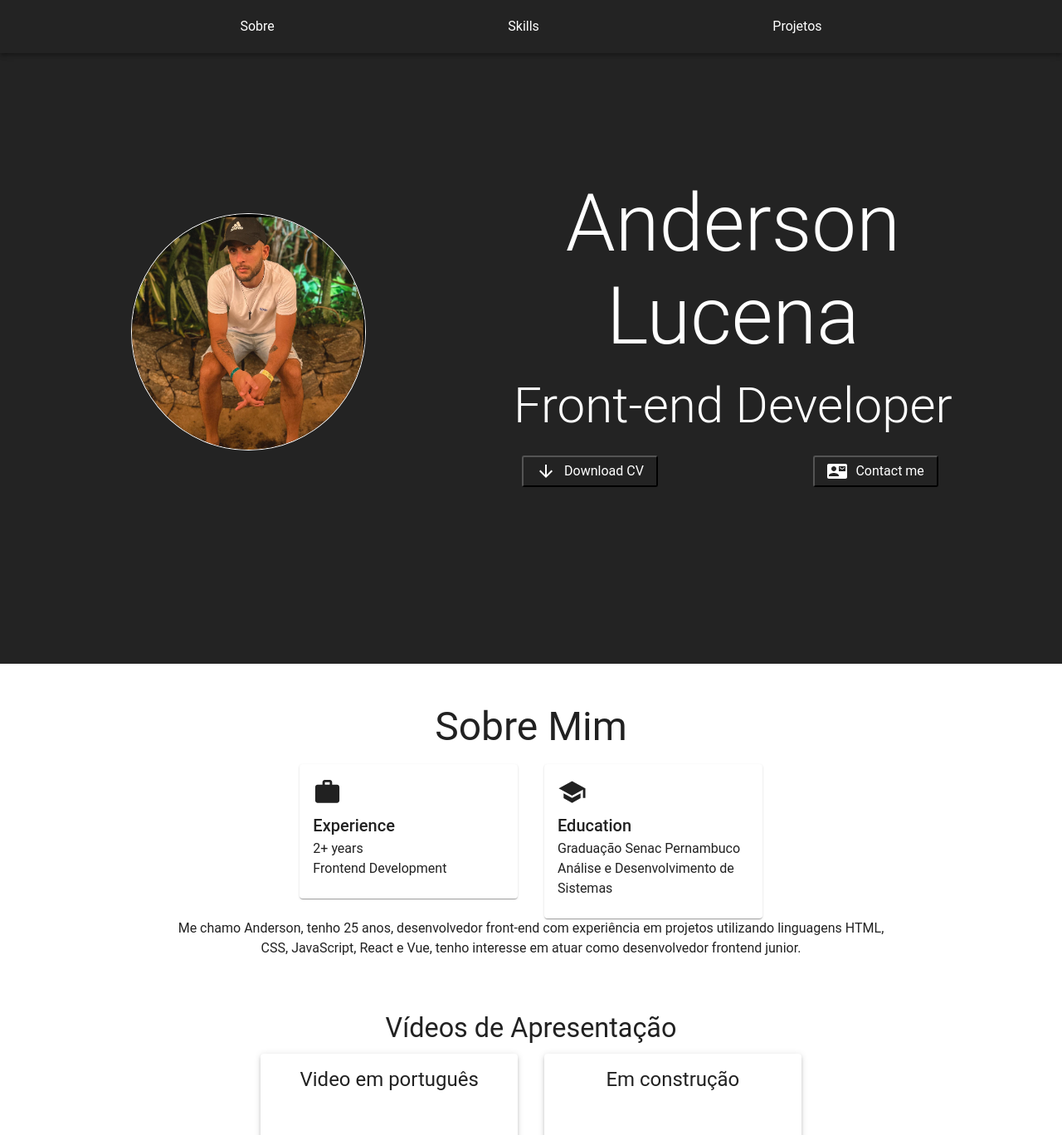
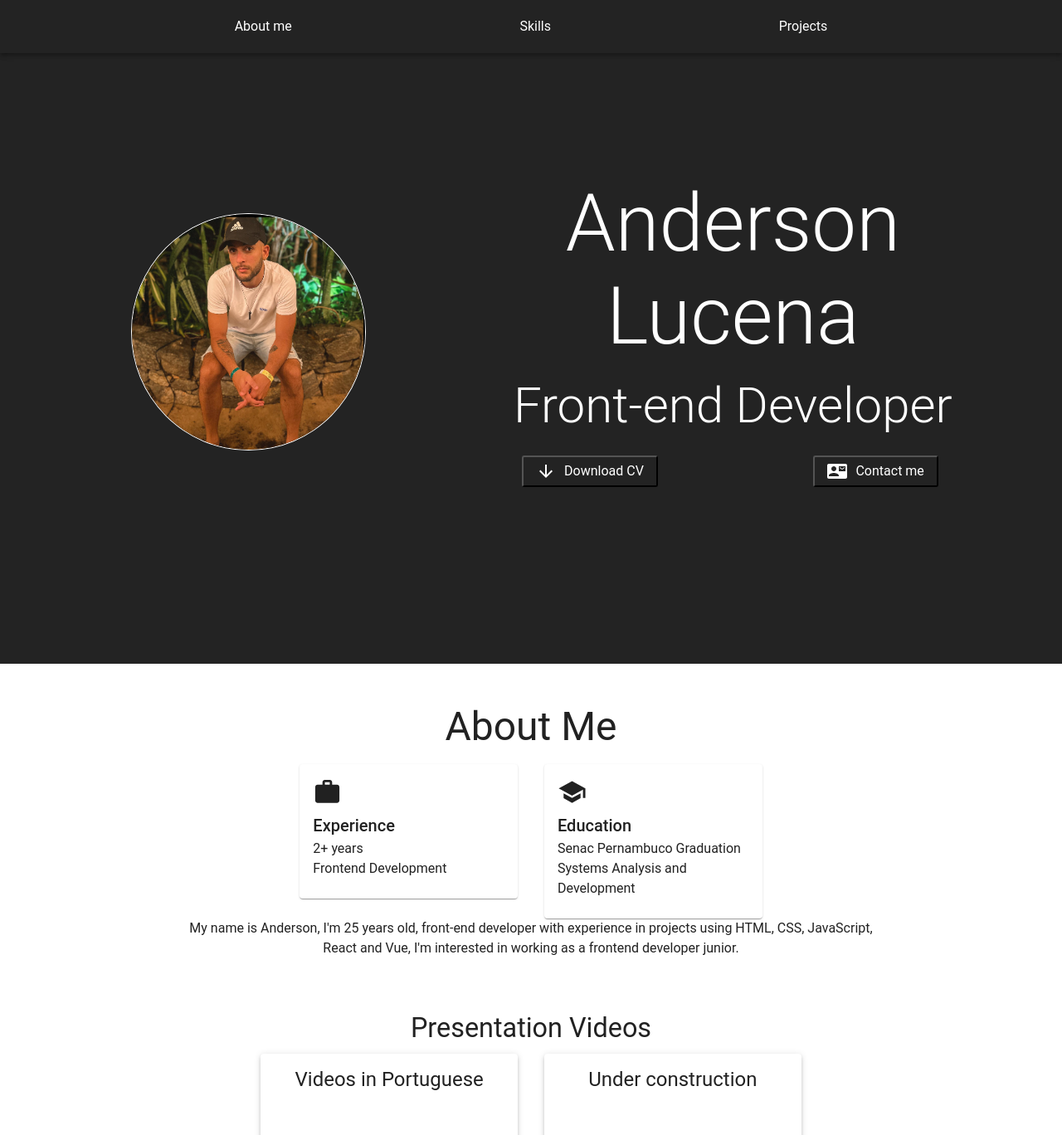
Before and after one commit to Luhera/my-portfolio, a React (Vite) app: page / in a window 1280 px wide. Shown: the top 1368 px of the page at 83% size. Built offline with nearby package versions, Linux system fonts and the light colour scheme; grey boxes are pictures that could not be loaded.

Commit message:
feat: Correcting errors by updating language

```diff
--- a/src/components/NavBar/NavBar.tsx
+++ b/src/components/NavBar/NavBar.tsx
@@ -17,10 +17,10 @@ const NavBar = () => {
   return (
     <AppBar position="absolute">
       <StyledToolbar>
-        <MenuItem onClick={() => scrollToSection("about")}>Sobre</MenuItem>
+        <MenuItem onClick={() => scrollToSection("about")}>About me</MenuItem>
         <MenuItem onClick={() => scrollToSection("skills")}>Skills</MenuItem>
         <MenuItem onClick={() => scrollToSection("projects")}>
-          Projetos
+          Projects
         </MenuItem>
       </StyledToolbar>
     </AppBar>
--- a/src/pages/Home/sections/About/About.tsx
+++ b/src/pages/Home/sections/About/About.tsx
@@ -1,4 +1,3 @@
-import React from "react";
 import {
   Container,
   Typography,
@@ -36,7 +35,7 @@ const About = () => {
     <AboutSection id="about">
       <Container maxWidth="md">
         <Typography variant="h3" align="center" gutterBottom>
-          Sobre Mim
+          About Me
         </Typography>
         <Grid container spacing={4} justifyContent="center">
           <Grid item xs={12} md={4}>
@@ -54,17 +53,16 @@ const About = () => {
               <CardContent>
                 <SchoolIcon fontSize="large" />
                 <Typography variant="h6">Education</Typography>
-                <Typography>Graduação Senac Pernambuco</Typography>
-                <Typography>Análise e Desenvolvimento de Sistemas</Typography>
+                <Typography>Senac Pernambuco Graduation</Typography>
+                <Typography>Systems Analysis and Development</Typography>
               </CardContent>
             </Card>
           </Grid>
         </Grid>
         <Typography variant="body1" align="center" paragraph>
-          Me chamo Anderson, tenho 25 anos, desenvolvedor front-end com
-          experiência em projetos utilizando linguagens HTML, CSS, JavaScript,
-          React e Vue, tenho interesse em atuar como desenvolvedor frontend
-          junior.
+          My name is Anderson, I'm 25 years old, front-end developer with
+          experience in projects using HTML, CSS, JavaScript, React and Vue, I'm
+          interested in working as a frontend developer junior.
           <Box
             sx={{
               padding: 4,
@@ -76,13 +74,13 @@ const About = () => {
             }}
           >
             <Typography variant="h4" gutterBottom>
-              Vídeos de Apresentação
+              Presentation Videos
             </Typography>
             <Grid container spacing={4} justifyContent="center">
               <Grid item xs={12} md={5}>
                 <Paper elevation={3} sx={{ padding: 2 }}>
                   <Typography variant="h5" gutterBottom>
-                    Video em português
+                    Videos in Portuguese
                   </Typography>
                   <iframe
                     width="100%"
@@ -97,7 +95,7 @@ const About = () => {
               <Grid item xs={12} md={5}>
                 <Paper elevation={3} sx={{ padding: 2 }}>
                   <Typography variant="h5" gutterBottom>
-                    Em construção
+                    Under construction
                   </Typography>
                   <iframe
                     width="100%"
--- a/src/pages/Home/sections/Projects/Projetcts.tsx
+++ b/src/pages/Home/sections/Projects/Projetcts.tsx
@@ -26,20 +26,20 @@ const ProjectsSection = styled("div")(({ theme }) => ({
 const ProjectsSectionComponent = () => {
   const projects = [
     {
-      title: "Desafio- Frot-End",
+      title: "Challenge- Frot-End",
       date: "Jul 2024 - Jul 2024",
       description:
-        "The blog, é um projeto realizado para mostrar minhas habilidades em next.js, CSS, HTML e Javascript.",
+        "The blog is a project carried out to show my skills in next.js, CSS, HTML and Javascript.",
       technologies: "Next.js,Tailwind CSS,Typescript,JavaScript,HTML,Vercel",
       image: Projeto01, // Usando a imagem importada
       projectLink: "https://desafio-front-end-six.vercel.app/", // Link para o projeto online
       codeLink: "https://github.com/Luhera/Desafio-FrontEnd?tab=readme-ov-file", // Link para o código no GitHub
     },
     {
-      title: "Análise de Acidentes de Trânsito em Belo Horizonte",
+      title: "Analysis of Traffic Accidents in Belo Horizonte",
       date: "Jan 2024 - Mar 2024",
       description:
-        "Outro exemplo de projeto com diferentes tecnologias, Data Science, Faculdade Senac PE ",
+        "Another example of a project with different technologies, Data Science, Faculdade Senac PE ",
       technologies: "Python,Dash,Plotly,Pandas,Jupyter Notebook",
       image: Projeto02, // Outra foto ou caminho para a imagem
       projectLink: "", // Link para o segundo projeto online
@@ -56,7 +56,7 @@ const ProjectsSectionComponent = () => {
           gutterBottom
           color="primary.contrastText"
         >
-          Projetos
+          Projects
         </Typography>
         <Grid container spacing={4}>
           {projects.map((project, index) => (
```
